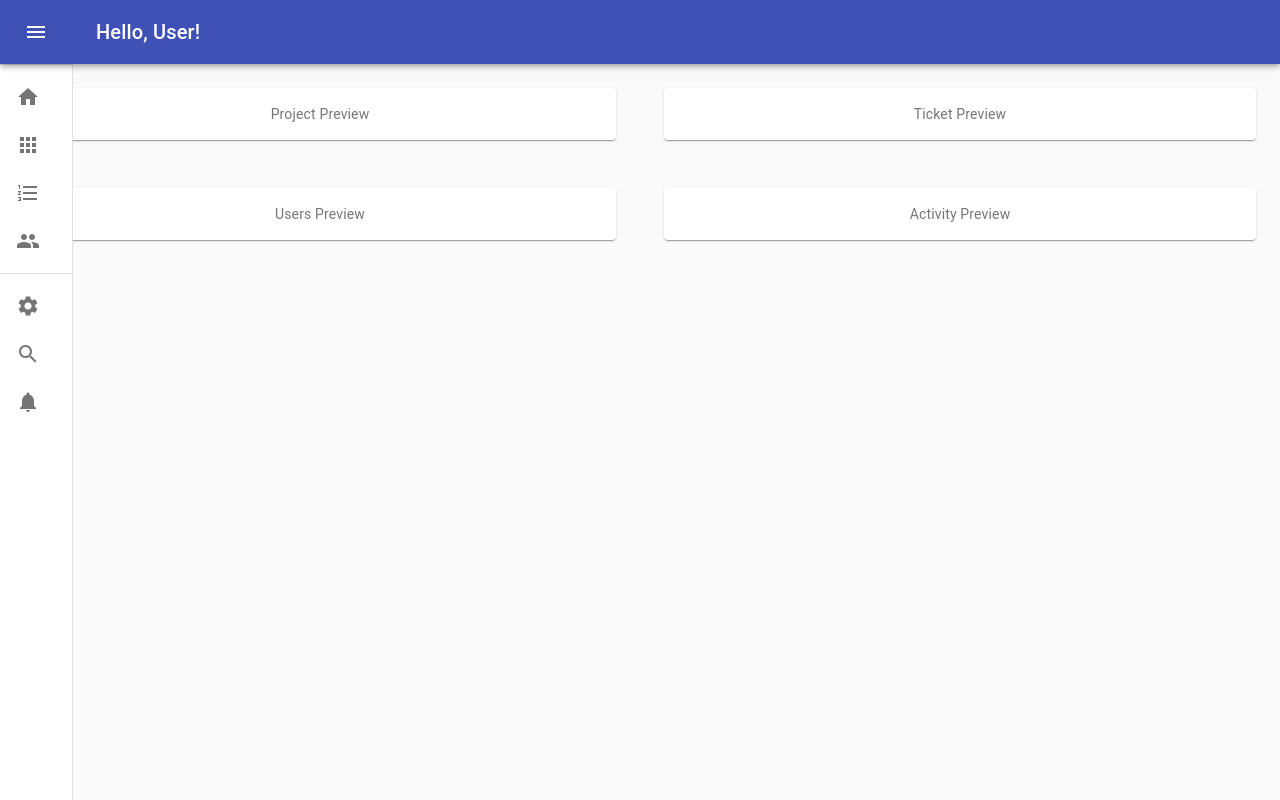
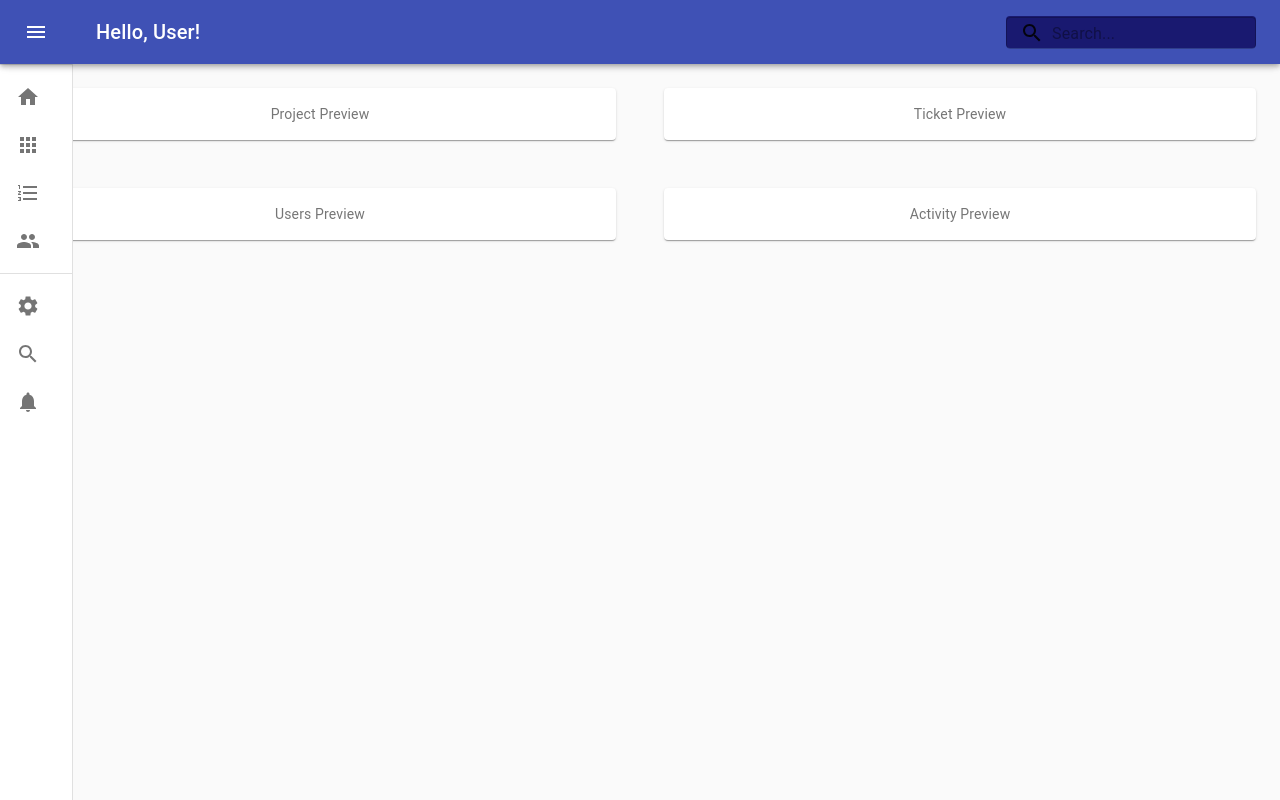
Before and after one commit to adbarc92/Issuance, a React (Create React App) app: page / in a window 1280 px wide. Built offline with nearby package versions, Linux system fonts and the light colour scheme.

Commit message:
Adds a searchfield input

```diff
--- a/src/components/Drawer.tsx
+++ b/src/components/Drawer.tsx
@@ -31,6 +31,7 @@ import {
   useTheme,
   Theme,
 } from '@material-ui/core/styles';
+import TextInput from 'elements/TextInput';
 
 const drawerWidth = 240;
 
@@ -83,6 +84,16 @@ const useStyles = makeStyles((theme: Theme) =>
         width: theme.spacing(9) + 1,
       },
     },
+    searchfieldContainer: {
+      justifyContent: 'right',
+      borderRadius: theme.shape.borderRadius,
+      width: '250px',
+      height: '32px',
+      backgroundColor: '#191970',
+    },
+    title: {
+      flexGrow: 1,
+    },
     toolbar: {
       display: 'flex',
       alignItems: 'center',
@@ -98,6 +109,8 @@ const MyDrawer = (): JSX.Element => {
   const classes = useStyles();
   const theme = useTheme();
   const [open, setOpen] = React.useState(false);
+  const [inputString, setInputString] = React.useState<string>('');
+  const [searchString, setSearchString] = React.useState<string>('');
 
   const handleDrawerOpen = () => {
     setOpen(true);
@@ -128,9 +141,20 @@ const MyDrawer = (): JSX.Element => {
           >
             <MenuIcon />
           </IconButton>
-          <Typography variant="h6" noWrap>
+          <Typography className={classes.title} variant="h6" noWrap>
             Hello, User!
           </Typography>
+          <div className={classes.searchfieldContainer}>
+            <TextInput
+              placeholder={'Search...'}
+              value={inputString}
+              onChange={e => {
+                const val = (e as any).target.value;
+                setInputString(val);
+                setSearchString(val);
+              }}
+            ></TextInput>
+          </div>
         </Toolbar>
       </AppBar>
       <Drawer
--- /dev/null
+++ b/src/elements/TextInput.tsx
@@ -0,0 +1,31 @@
+import React from 'react';
+import Input from '@material-ui/core/OutlinedInput';
+import InputAdornment from '@material-ui/core/InputAdornment';
+import SearchIcon from '@material-ui/icons/Search';
+
+interface InputProps {
+  value?: string;
+  placeholder?: string;
+  onChange: (ev?: React.SyntheticEvent) => void;
+  showSearchIcon?: boolean;
+}
+
+const TextInput = (props: InputProps): JSX.Element => {
+  const { value, placeholder, onChange } = props;
+  return (
+    <Input
+      style={{ maxHeight: '32px', marginTop: '1px', maxWidth: '250px' }}
+      type="text"
+      value={value}
+      placeholder={placeholder}
+      onChange={onChange}
+      startAdornment={
+        <InputAdornment position="start">
+          <SearchIcon />
+        </InputAdornment>
+      }
+    ></Input>
+  );
+};
+
+export default TextInput;
--- a/tsconfig.json
+++ b/tsconfig.json
@@ -28,4 +28,7 @@
 		"craco.config.js",
 		"node_modules"
 	],
+	"include": [
+		"./src/"
+	]
 }
```
Also changed, not shown: mockups/download.jpeg (deleted), 1 other file (tests, documents, lock files or other folders).
